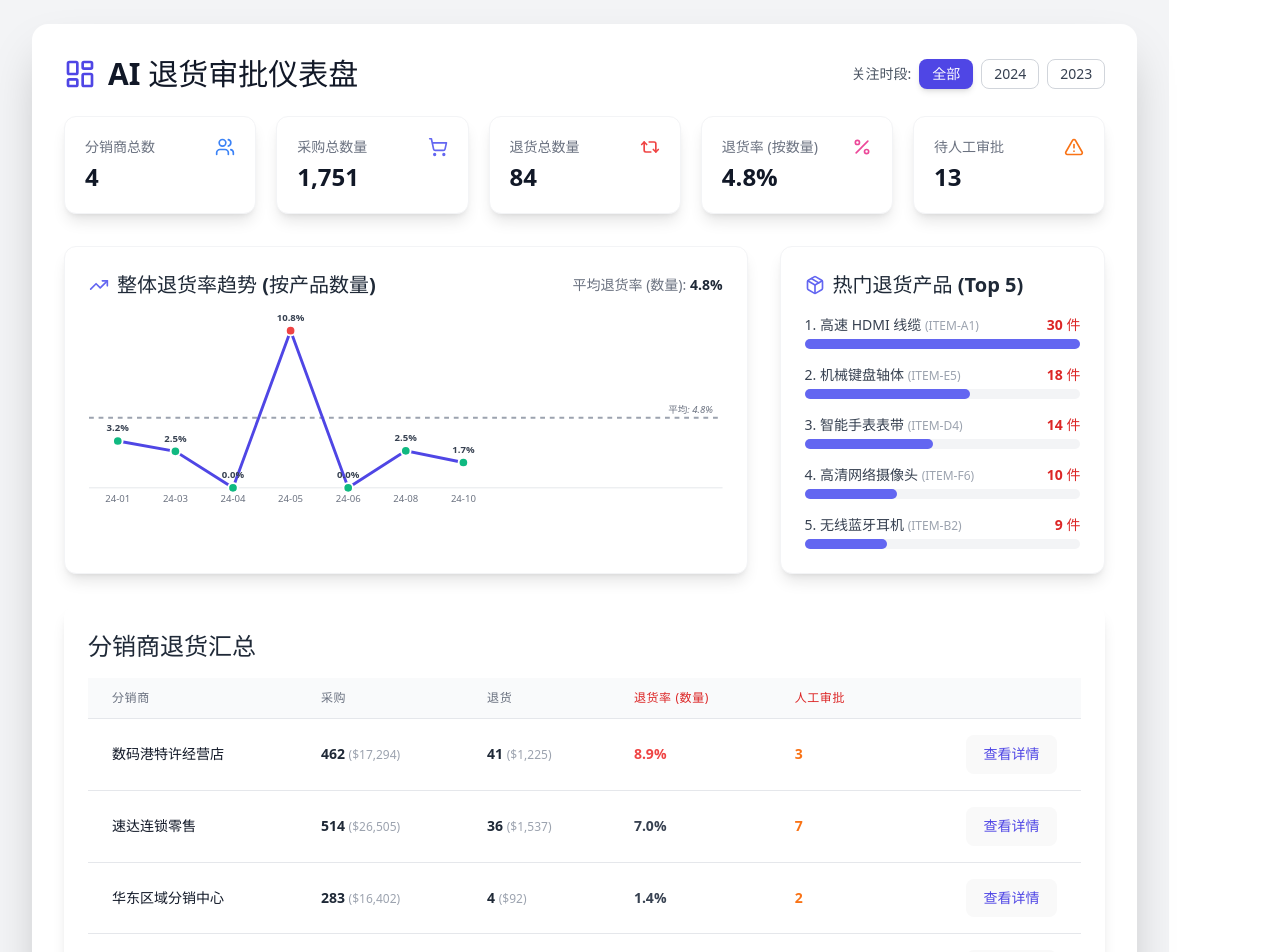
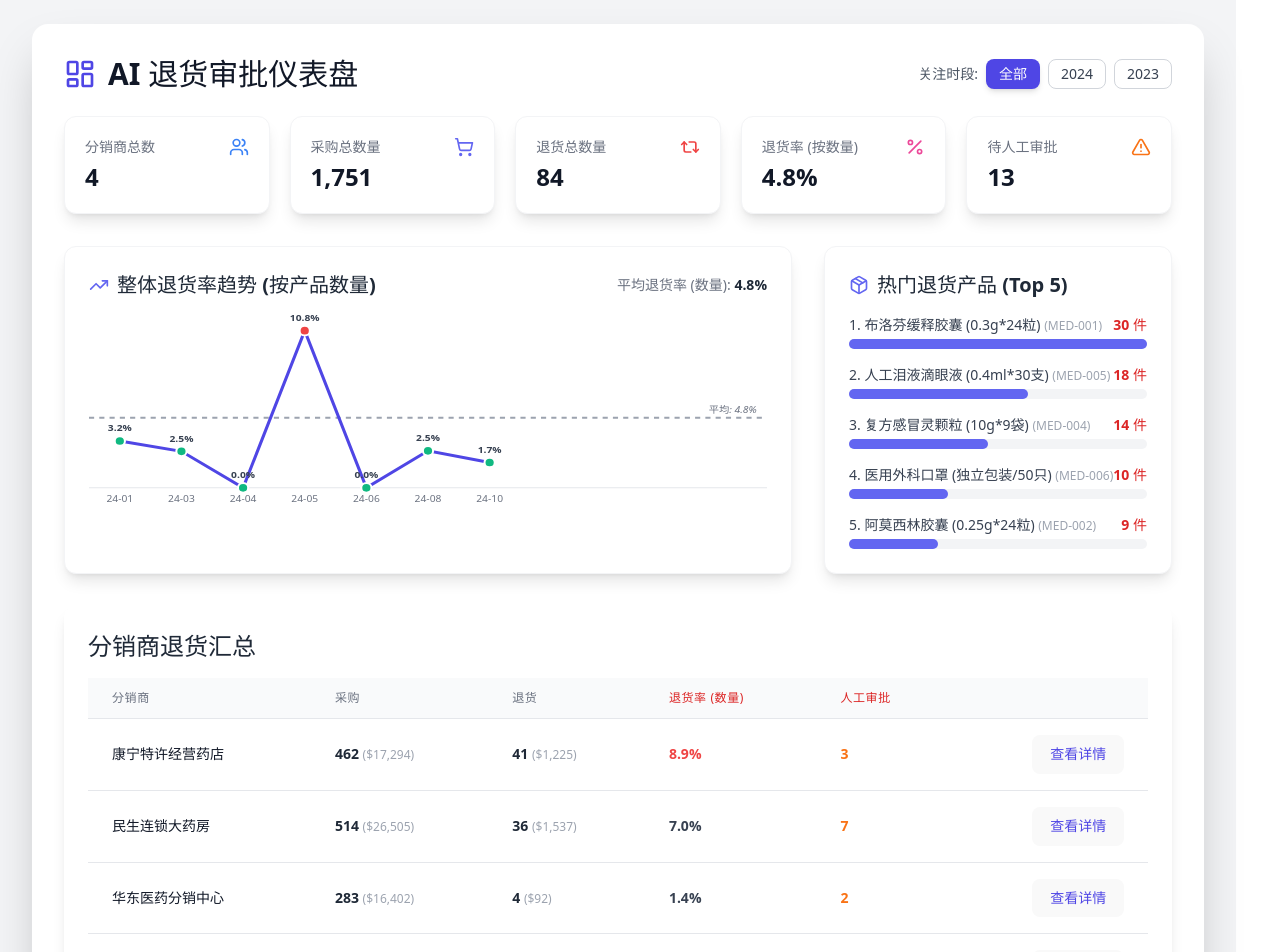
Before and after one commit to towerlo-coder/Demo_DistributorReturn_v3, a React (Vite) app: page / in a window 1280 px wide. Shown: the top 952 px of the page. Built offline with nearby package versions, Linux system fonts and the light colour scheme.

Commit message:
update product name

```diff
--- a/src/App.tsx
+++ b/src/App.tsx
@@ -76,19 +76,19 @@ interface ProductReturnData {
 const generateMockData = (): AppData => {
   // 修改为分销商名称
   const suppliers: Supplier[] = [
-    { id: 'D001', name: '华东区域分销中心', avgReturnRate: 0.015 },
-    { id: 'D002', name: '北方电子渠道商', avgReturnRate: 0.04 },
-    { id: 'D003', name: '速达连锁零售', avgReturnRate: 0.07 },
-    { id: 'D004', name: '数码港特许经营店', avgReturnRate: 0.095 },
+    { id: 'D001', name: '华东医药分销中心', avgReturnRate: 0.015 },
+    { id: 'D002', name: '北方康健医药渠道', avgReturnRate: 0.04 },
+    { id: 'D003', name: '民生连锁大药房', avgReturnRate: 0.07 },
+    { id: 'D004', name: '康宁特许经营药店', avgReturnRate: 0.095 },
   ];
 
   const productCatalog: Record<string, string> = {
-    'ITEM-A1': '高速 HDMI 线缆',
-    'ITEM-B2': '无线蓝牙耳机',
-    'ITEM-C3': 'USB-C 充电适配器',
-    'ITEM-D4': '智能手表表带',
-    'ITEM-E5': '机械键盘轴体',
-    'ITEM-F6': '高清网络摄像头'
+    'MED-001': '布洛芬缓释胶囊 (0.3g*24粒)',
+    'MED-002': '阿莫西林胶囊 (0.25g*24粒)',
+    'MED-003': '维生素C咀嚼片 (100mg*100片)',
+    'MED-004': '复方感冒灵颗粒 (10g*9袋)',
+    'MED-005': '人工泪液滴眼液 (0.4ml*30支)',
+    'MED-006': '医用外科口罩 (独立包装/50只)'
   };
 
   const itemCodes = Object.keys(productCatalog);
@@ -143,7 +143,7 @@ const generateMockData = (): AppData => {
 
       // 2. 确定该批次的退货
       // 逻辑：以分销商的平均退货率为目标，但每个批次会有所不同
-      // *** 强制逻辑：D004 (数码港) 的第3个批次 (b===2) 必须有多次退货 ***
+      // *** 强制逻辑：D004 (康宁药店) 的第3个批次 (b===2) 必须有多次退货 ***
       const forceMultipleReturns = (supplier.id === 'D004' && b === 2);
 
       const shouldHaveReturns = forceMultipleReturns || Math.random() < (supplier.avgReturnRate * 8);
@@ -221,7 +221,7 @@ const generateMockData = (): AppData => {
             batchId: batchId,
             batchTotalValue: batchTotalValue,
             batchTotalQty: batchTotalQty,
-            returnReason: Math.random() > 0.5 ? '质量缺陷' : '发错货', // Defective : Wrong Item
+            returnReason: Math.random() > 0.5 ? '包装破损' : '效期临近', // Damaged Packaging : Near Expiry
             riskDescription: reasons.join(' ')
           });
         }
```
